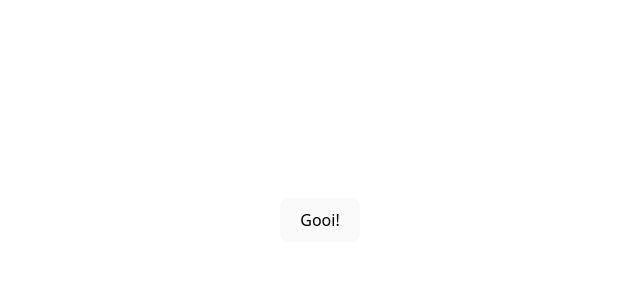
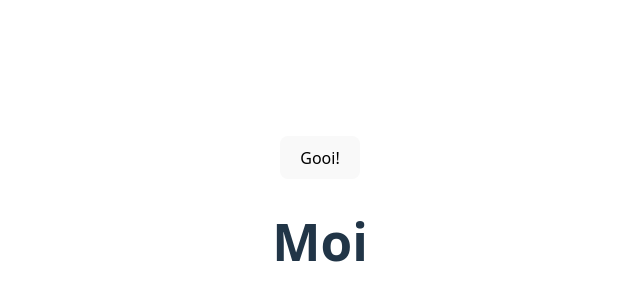
Before and after one commit to FloorD16/vue-yahtzee, a Vue app: page / in a window 1280 px wide. Shown: the part 180-480 px from the top of the page, without its empty margins (320-960 px from the left). Built offline with nearby package versions, Linux system fonts and the light colour scheme.

Commit message:
test commit

```diff
--- a/src/App.vue
+++ b/src/App.vue
@@ -1,11 +1,10 @@
 <script setup>
-    import ThrownDice from './components/ThrownDice.vue';
+import ThrownDice from './components/ThrownDice.vue';
 </script>
 
 <template>
-    <ThrownDice/>
+    <ThrownDice />
+    <h1>Moi</h1>
 </template>
 
-<style scoped>
-
-</style>
+<style scoped></style>
```
